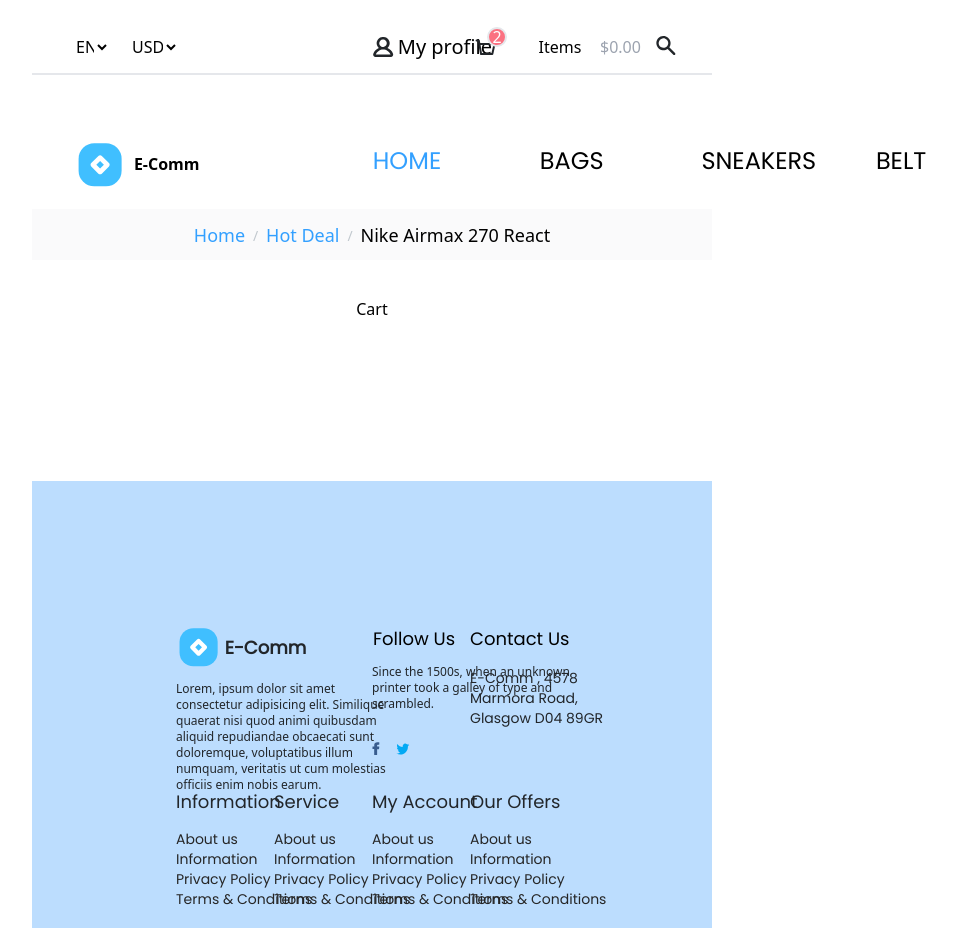
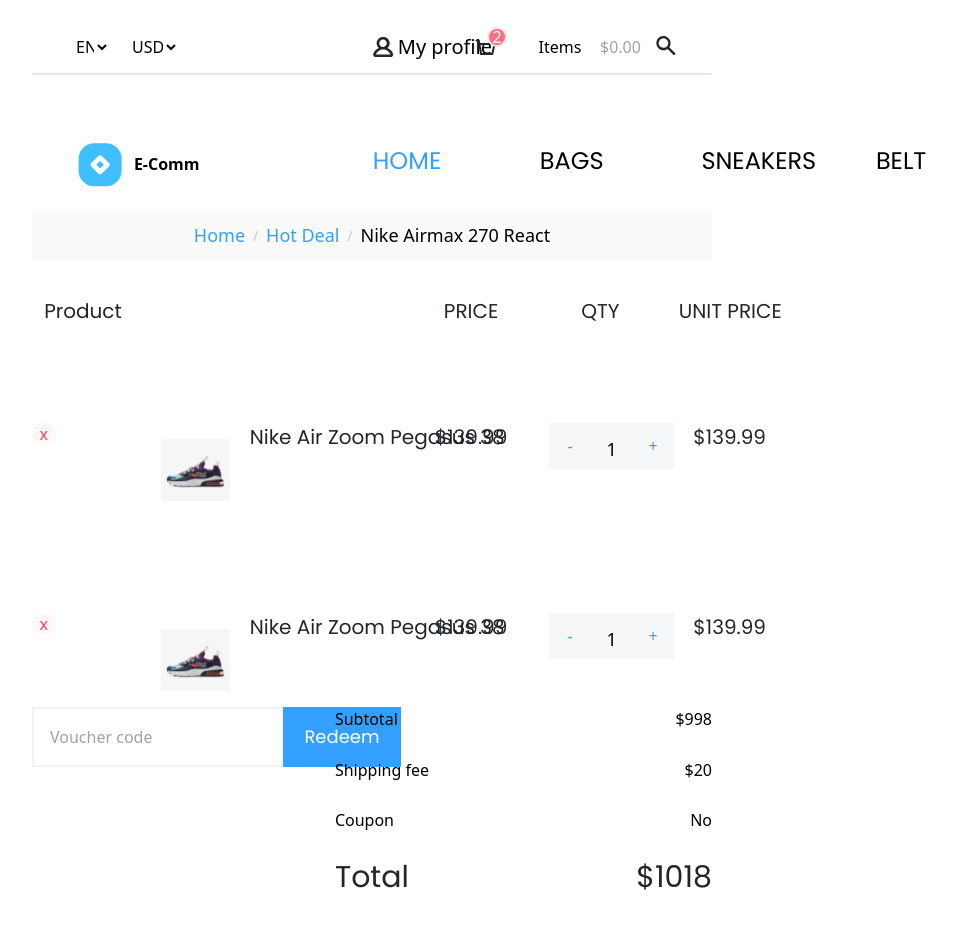
Before and after one commit to KhaledAMARI/E-commerce, a React (Vite) app: page /cart in a window 1280 px wide. Shown: the top 928 px of the page, without its empty margins (268-1225 px from the left). Built offline with nearby package versions, Linux system fonts and the light colour scheme.

Commit message:
- Create cart page version 1

```diff
--- a/src/Pages/Cart/index.tsx
+++ b/src/Pages/Cart/index.tsx
@@ -1,6 +1,29 @@
-import React from "react";
+import React, { useState } from "react";
+
+import productImg from "../../assets/images/product.svg";
 
 const Cart = () => {
+  const [quantity, setQuantity] = useState(1);
+  const cartList = [
+    {
+      id: "1",
+      image: productImg,
+      label: "Nike Air Zoom Pegasus 38",
+      priceAfterDiscount: 139.99,
+      originalPrice: 583.29,
+      discount: "24%",
+      rating: 4.5,
+    },
+    {
+      id: "2",
+      image: productImg,
+      label: "Nike Air Zoom Pegasus 38",
+      priceAfterDiscount: 139.99,
+      originalPrice: 583.29,
+      discount: "24%",
+      rating: 4.5,
+    },
+  ];
   return (
     <>
       <div className="w-full h-[51px] bg-[#fafafb] grid place-content-center">
@@ -20,7 +43,106 @@
           </span>
         </div>
       </div>
-      <div>Cart</div>
+      <section className="grid w-full h-full">
+        <div className="grid grid-flow-row grid-cols-6 gap-24">
+          <span className="col-span-3 w-[101.99px] h-[30px] font-poppins font-medium text-xl text-[#22262A] text-nowrap">
+            Product
+          </span>
+          <span className="col-span-1 w-[101.99px] h-[30px] font-poppins font-medium text-xl text-[#22262A] text-nowrap">
+            PRICE
+          </span>
+          <span className="col-span-1 w-[101.99px] h-[30px] font-poppins font-medium text-xl text-[#22262A] text-nowrap">
+            QTY
+          </span>
+          <span className="col-span-1 w-[101.99px] h-[30px] font-poppins font-medium text-xl text-[#22262A] text-nowrap">
+            UNIT PRICE
+          </span>
+          {cartList.map((item) => {
+            const { id, image, label, priceAfterDiscount } = item;
+            return (
+              <>
+                <div className="col-span-1 rounded-full bg-[#fff7f8] w-[23.62px] h-[22px] grid place-content-center">
+                  <span className="text-[#FF4252] w-[9.11px] h-[8.49px] flex justify-center items-center">
+                    x
+                  </span>
+                </div>
+                <div className="col-span-2 gap-5 w-[343.36px] h-full font-poppins font-medium text-xl text-[#22262A] text-nowrap grid grid-flow-col place-content-center">
+                  <img
+                    src={image}
+                    alt="product key"
+                    className="w-[137.85px] h-[94px]"
+                  />
+                  <span>{label}</span>
+                </div>
+                <span className="col-span-1 w-[101.99px] h-[30px] font-poppins font-medium text-xl text-[#22262A] text-nowrap">
+                  ${priceAfterDiscount}
+                </span>
+                <div className=" grid grid-flow-col grid-cols-3 place-items-center bg-[#F6F7F8] col-span-1 w-[124.54px] h-[46px]">
+                  <span
+                    onClick={() => setQuantity((prevState) => prevState - 1)}
+                    className="text-[#33A0FF] w-[8.59px] h-[2px] cursor-pointer flex justify-center items-center"
+                  >
+                    -
+                  </span>
+                  <span className="font-normal text-lg w-[11.82px] h-[22px]">
+                    {quantity}
+                  </span>
+                  <span
+                    onClick={() => setQuantity((prevState) => prevState + 1)}
+                    className="text-[#33A0FF] w-[8.59px] h-[2px] cursor-pointer flex justify-center items-center"
+                  >
+                    +
+                  </span>
+                </div>
+                <span className="col-span-1 w-[101.99px] h-[30px] font-poppins font-medium text-xl text-[#22262A] text-nowrap">
+                  ${quantity * priceAfterDiscount}
+                </span>
+              </>
+            );
+          })}
+        </div>
+        <div className="grid grid-flow-col grid-cols-2 col-span-6">
+          <div className="col-span-2 flex justify-start items-center w-[369px] h-[60px]">
+            <input
+              type="text"
+              placeholder="Voucher code"
+              className="text-[#F1F3F4] h-full w-[calc(100% - 118px)] border-2 border-[#F1F3F4] pl-4"
+            />
+            <button
+              type="button"
+              className="w-[118px] h-full bg-[#33A0FF] text-white font-poppins font-medium text-lg"
+            >
+              Redeem
+            </button>
+          </div>
+          <div className="col-span-2 w-[377.1px] h-[310px] grid text-left grid-cols-2">
+            <div className="grid grid-cols-2 w-full col-span-2">
+              <span>Subtotal</span>
+              <span className="flex justify-end">$998</span>
+            </div>
+            <div className="grid grid-cols-2 w-full col-span-2">
+              <span>Shipping fee</span>
+              <span className="flex justify-end">$20</span>
+            </div>
+            <div className="grid grid-cols-2 w-full col-span-2">
+              <span>Coupon</span>
+              <span className="flex justify-end">No</span>
+            </div>
+            <div className="grid grid-cols-2 w-full font-poppins font-medium text-3xl text-[#22262A]  col-span-2">
+              <span className="w-[60px] h-[45px]">Total</span>
+              <span className="flex justify-end">$1018</span>
+            </div>
+            <div className="grid w-full col-span-2 h-[60px]">
+              <button
+                type="button"
+                className=" bg-[#33A0FF] text-white font-poppins font-medium text-lg rounded-md"
+              >
+                Check out
+              </button>
+            </div>
+          </div>
+        </div>
+      </section>
     </>
   );
 };
```
